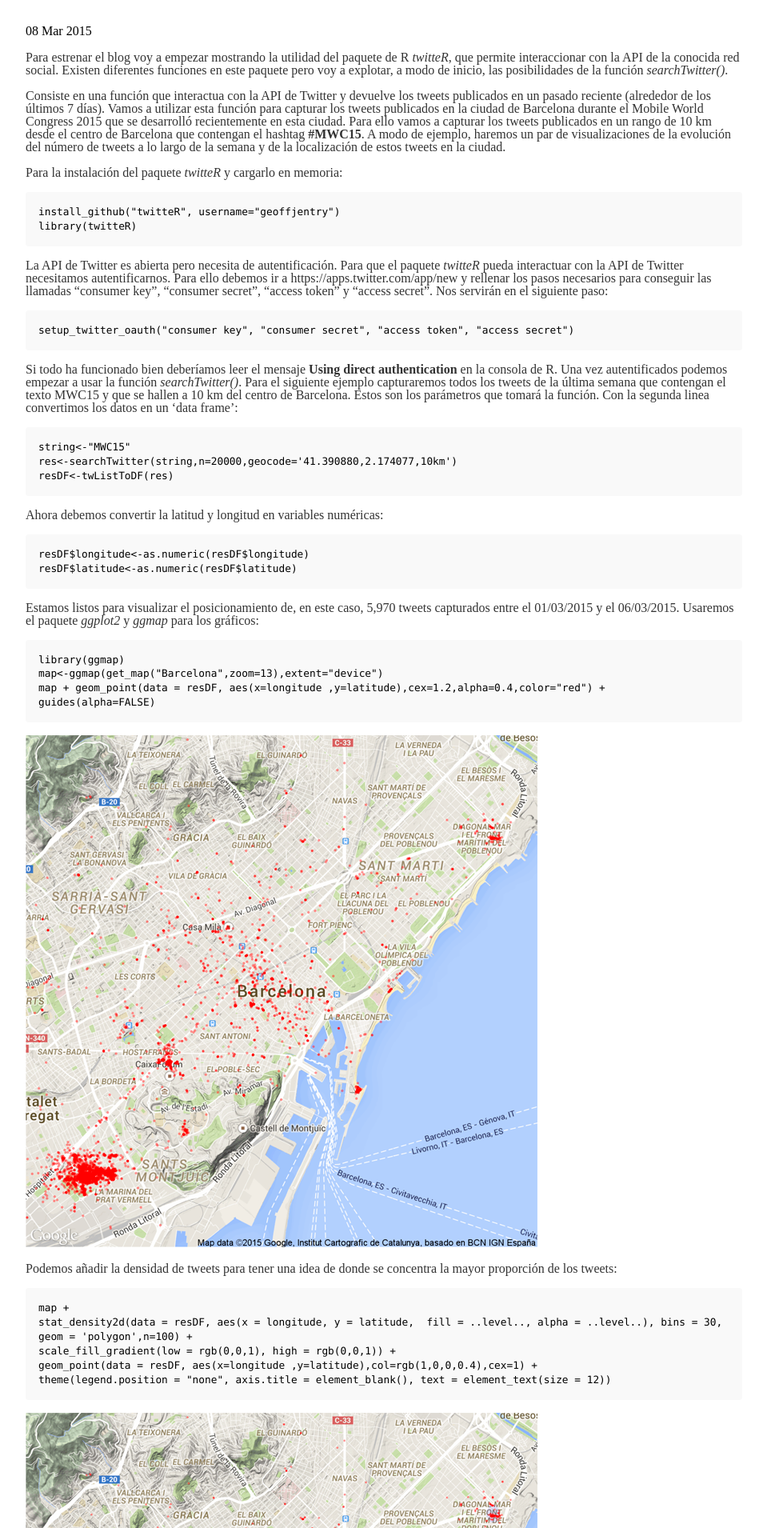
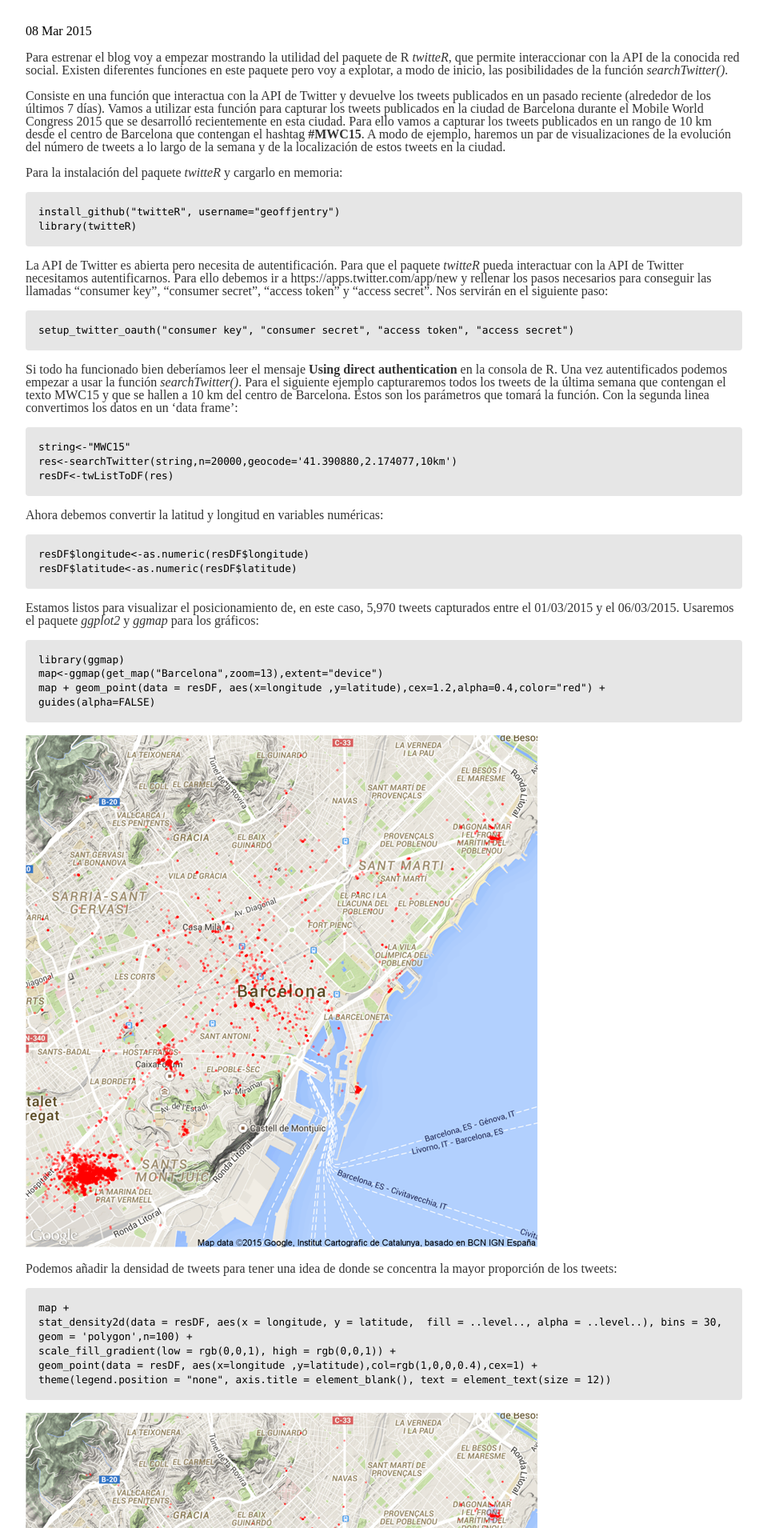
Before and after one commit to rquer/rquer.github.io, a Jekyll site: the page built from _posts/2015-03-08-Captura_de_tweets_con_R_y_el_paquete_twitteR.md, in a window 1280 px wide. Shown: the part 438-2348 px from the top of the page at 80% size, without its empty margins (160-1119 px from the left). Built offline with Jekyll 4.4.1, drawn with Linux system fonts in a browser that asks for light colours; Markdown is read by kramdown in place of the engine named in the settings; comment, search, counter and statistics services are not loaded.

Commit message:
Change code blocks

```diff
--- a/css/main.css
+++ b/css/main.css
@@ -53,7 +53,7 @@
   padding: .25em .5em;
   font-size: 85%;
   color: #bf616a;
-  background-color: #f9f9f9;
+  background-color: #E6E6E6;
   border-radius: 3px;
 }
 pre {
@@ -67,7 +67,7 @@
   white-space: pre-wrap;
   word-break: break-all;
   word-wrap: break-word;
-  background-color: #f9f9f9;
+  background-color: #E6E6E6;
 }
 pre code {
   padding: 0;
```
